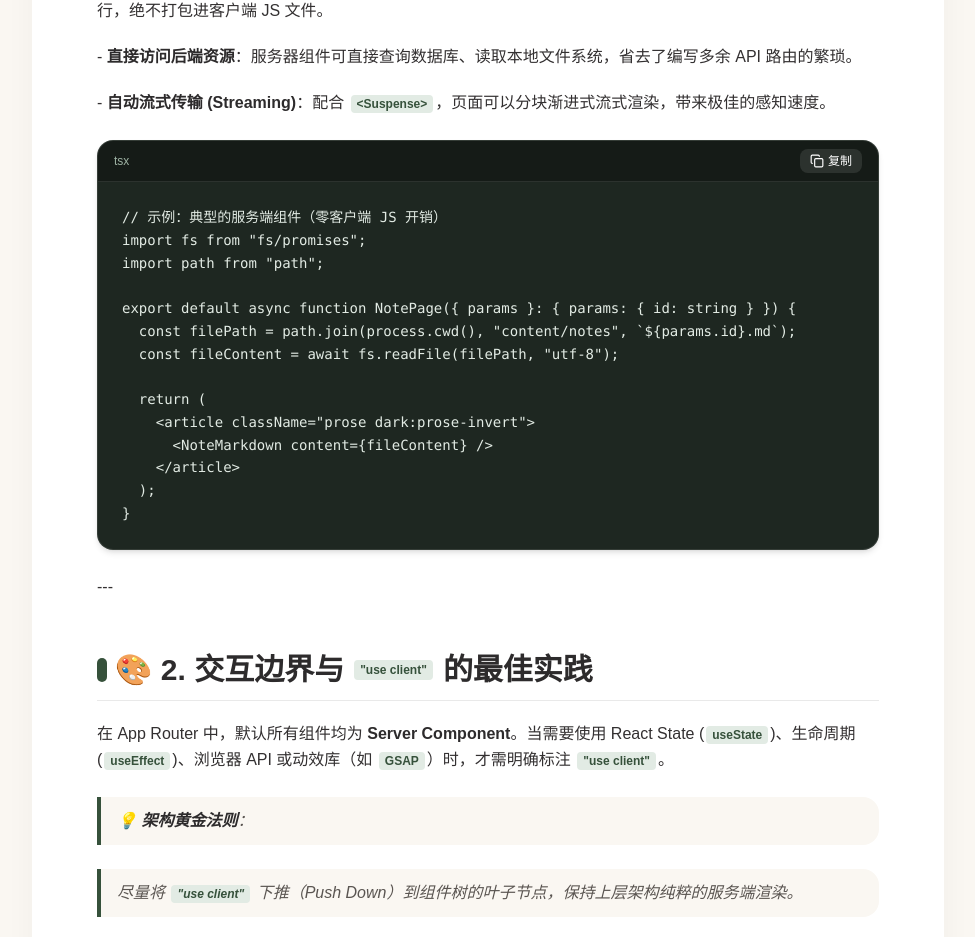
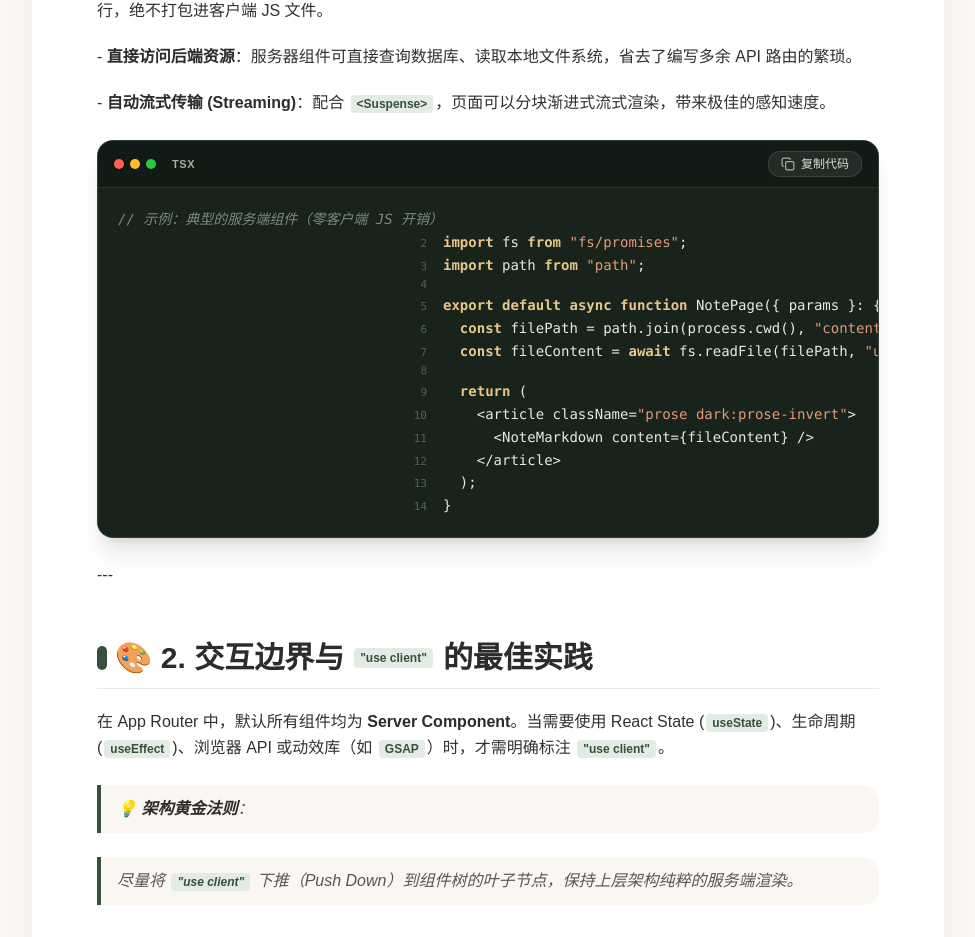
Before and after one commit to YunBaoJ/cloud-blog, a Next.js app: page /notes/nextjs-architecture-guide in a window 1280 px wide. Shown: the part 978-1915 px from the top of the page, without its empty margins (176-1151 px from the left). Built offline with nearby package versions, Linux system fonts and the light colour scheme; a web font is replaced by a local one.

Commit message:
feat: add Mac window dots, line numbers & syntax highlighting engine with copy button

```diff
--- a/src/app/notes/[id]/NoteDetailClient.tsx
+++ b/src/app/notes/[id]/NoteDetailClient.tsx
@@ -19,6 +19,49 @@ interface NoteDetailClientProps {
   nextNote: NoteItem | null;
 }
 
+function highlightCodeTokens(code: string): React.ReactNode[] {
+  const lines = code.split("\n");
+  return lines.map((line, lineIdx) => {
+    // 1. Comments
+    if (line.trim().startsWith("//") || line.trim().startsWith("#")) {
+      return (
+        <div key={lineIdx} className="italic text-[#7A8B7E]">
+          {line}
+        </div>
+      );
+    }
+
+    // Tokenize line
+    const tokenRegex = /(\b(?:import|export|from|default|const|let|var|function|return|async|await|if|else|interface|type|class|try|catch|new|of|in|as)\b|".*?"|'.*?'|`.*?`|\b\d+\b|\/\/.*)/g;
+    const parts = line.split(tokenRegex);
+
+    return (
+      <div key={lineIdx} className="table-row">
+        <span className="table-cell select-none text-right pr-4 text-[#4E6354] font-mono text-[11px]">
+          {lineIdx + 1}
+        </span>
+        <span className="table-cell whitespace-pre">
+          {parts.map((part, pIdx) => {
+            if (/^(import|export|from|default|const|let|var|function|return|async|await|if|else|interface|type|class|try|catch|new|of|in|as)$/.test(part)) {
+              return <span key={pIdx} className="text-[#E8C68A] font-bold">{part}</span>;
+            }
+            if (/^["'`].*["'`]$/.test(part)) {
+              return <span key={pIdx} className="text-[#E49A74]">{part}</span>;
+            }
+            if (/^\d+$/.test(part)) {
+              return <span key={pIdx} className="text-[#7AB8E6]">{part}</span>;
+            }
+            if (part.startsWith("//")) {
+              return <span key={pIdx} className="italic text-[#7A8B7E]">{part}</span>;
+            }
+            return <span key={pIdx} className="text-[#E2EBE4]">{part}</span>;
+          })}
+        </span>
+      </div>
+    );
+  });
+}
+
 function CodeBlock({ code, lang }: { code: string; lang: string }) {
   const [copied, setCopied] = useState(false);
 
@@ -29,30 +72,43 @@ function CodeBlock({ code, lang }: { code: string; lang: string }) {
   };
 
   return (
-    <div className="relative my-6 rounded-2xl bg-[#1E2721] border border-white/10 overflow-hidden shadow-md group">
-      {/* Code Header Bar */}
-      <div className="flex items-center justify-between px-4 py-2 bg-black/30 border-b border-white/10 text-xs text-[#9EB3A4] font-mono">
-        <span>{lang || "code"}</span>
+    <div className="relative my-6 rounded-2xl bg-[#18231C] border border-white/12 overflow-hidden shadow-xl group">
+      {/* Code Header Bar with Mac Window Dots */}
+      <div className="flex items-center justify-between px-4 py-2.5 bg-[#121A15] border-b border-white/10 text-xs font-mono">
+        <div className="flex items-center gap-2">
+          <div className="flex items-center gap-1.5">
+            <span className="w-2.5 h-2.5 rounded-full bg-[#FF5F56] inline-block" />
+            <span className="w-2.5 h-2.5 rounded-full bg-[#FFBD2E] inline-block" />
+            <span className="w-2.5 h-2.5 rounded-full bg-[#27C93F] inline-block" />
+          </div>
+          <span className="text-[11px] text-[#9EB3A4] font-semibold uppercase tracking-wider ml-2">
+            {lang || "code"}
+          </span>
+        </div>
+
         <button
           onClick={handleCopy}
-          className="flex items-center gap-1 px-2.5 py-1 rounded-lg bg-white/10 hover:bg-white/20 text-white transition-all active:scale-95"
+          className="flex items-center gap-1.5 px-3 py-1 rounded-xl bg-white/8 hover:bg-white/15 text-[#D1E0D4] hover:text-white transition-all active:scale-95 border border-white/10 text-xs font-medium"
         >
           {copied ? (
             <>
               <Check className="w-3.5 h-3.5 text-emerald-400" />
-              <span className="text-emerald-400 font-bold">已复制</span>
+              <span className="text-emerald-400 font-bold">已复制!</span>
             </>
           ) : (
             <>
-              <Copy className="w-3.5 h-3.5" />
-              <span>复制</span>
+              <Copy className="w-3.5 h-3.5 text-[#9EB3A4]" />
+              <span>复制代码</span>
             </>
           )}
         </button>
       </div>
 
-      <pre className="p-5 sm:p-6 overflow-x-auto font-mono text-xs sm:text-sm text-[#E2EBE4] leading-relaxed">
-        <code>{code}</code>
+      {/* Code Content with Line Numbers & Syntax Highlighting */}
+      <pre className="p-4 sm:p-5 overflow-x-auto font-mono text-xs sm:text-sm text-[#E2EBE4] leading-relaxed bg-[#18231C]">
+        <code className="table w-full border-collapse">
+          {highlightCodeTokens(code)}
+        </code>
       </pre>
     </div>
   );
```
